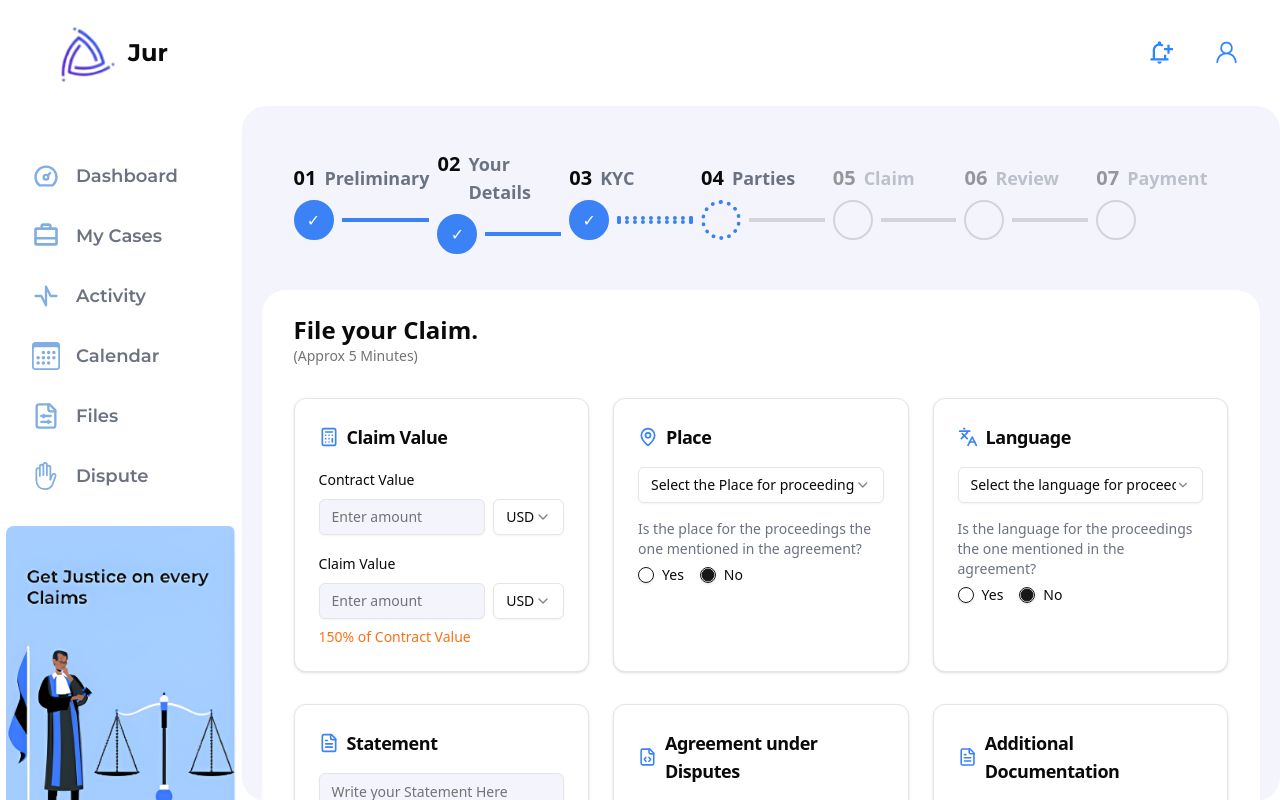
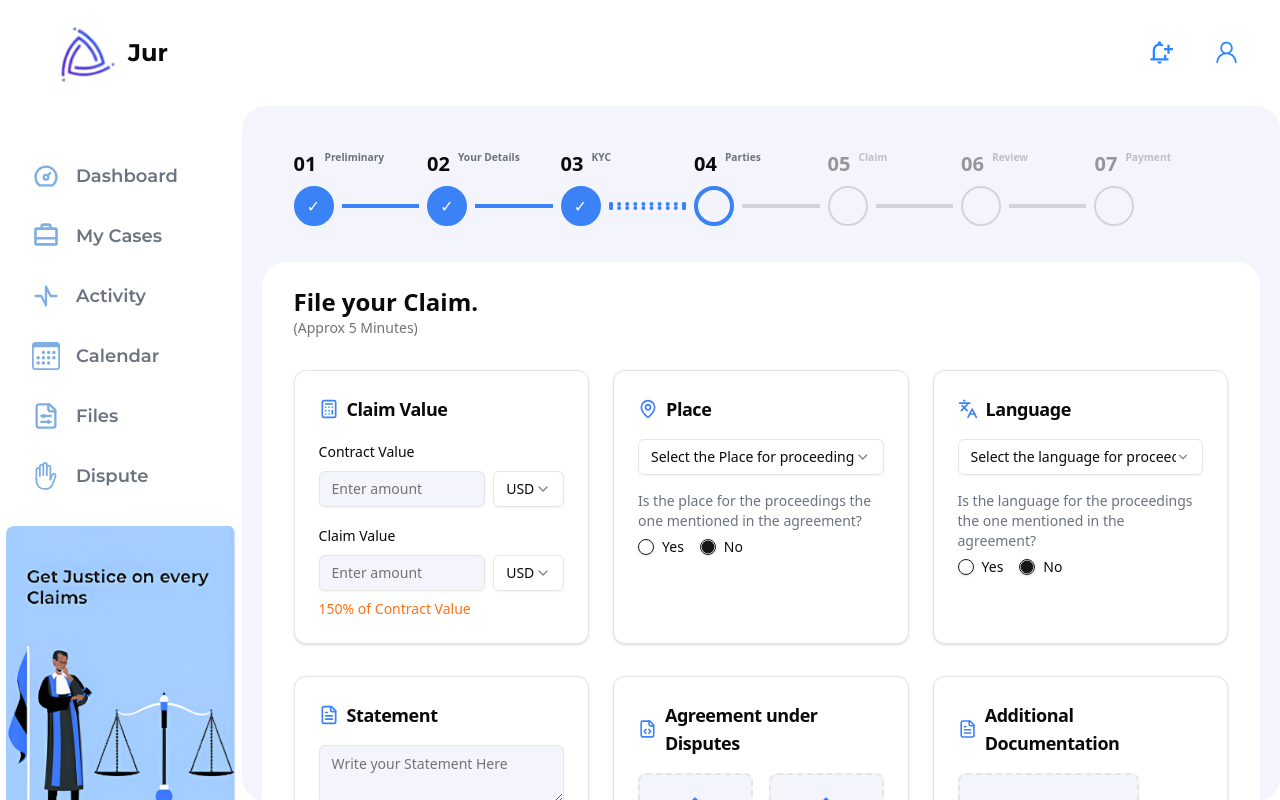
Before and after one commit to Ormon-huehuehue/Rise11-Tech-intern-assignment, a Next.js app: page / in a window 1280 px wide. Shown: the top 800 px of the page. Built offline with nearby package versions, Linux system fonts and the light colour scheme; a web font is replaced by a local one.

Commit message:
removed dotted border

```diff
--- a/src/components/ProgressBar.tsx
+++ b/src/components/ProgressBar.tsx
@@ -45,9 +45,9 @@ const ProgressBarItem: React.FC<{
   nextCurrent?: boolean;
 }> = ({ id, title, status, totalSteps, current, nextCurrent, nextStatus }) => {
   return (
-    <div className="flex flex-col w-full">
+    <div className="flex flex-col w-full sm:hidden md:flex">
       {/* Step Title */}
-      <div className={`flex gap-2 text-lg py-2 ${status || current ? "opacity-100" : "opacity-40"}`}>
+      <div className={`flex gap-2 text-[0.8vw] py-2 ${status || current ? "opacity-100" : "opacity-40"}`}>
         <h1 className="font-bold text-xl">0{id}</h1>
         <p className="font-semibold text-md text-gray-500">{title}</p>
       </div>
@@ -58,7 +58,7 @@ const ProgressBarItem: React.FC<{
         <div
           className={`z-10 w-10 h-10 flex items-center justify-center rounded-full border-2 ${
             current
-              ? 'border-dotted border-blue-500 text-blue-500 border-4' // Dotted border for current step
+              ? ' border-blue-500 text-blue-500 border-4' // Dotted border for current step
               : status
               ? 'bg-blue-500 border-blue-500 text-white'
               : 'border-gray-300 text-gray-400'
```
